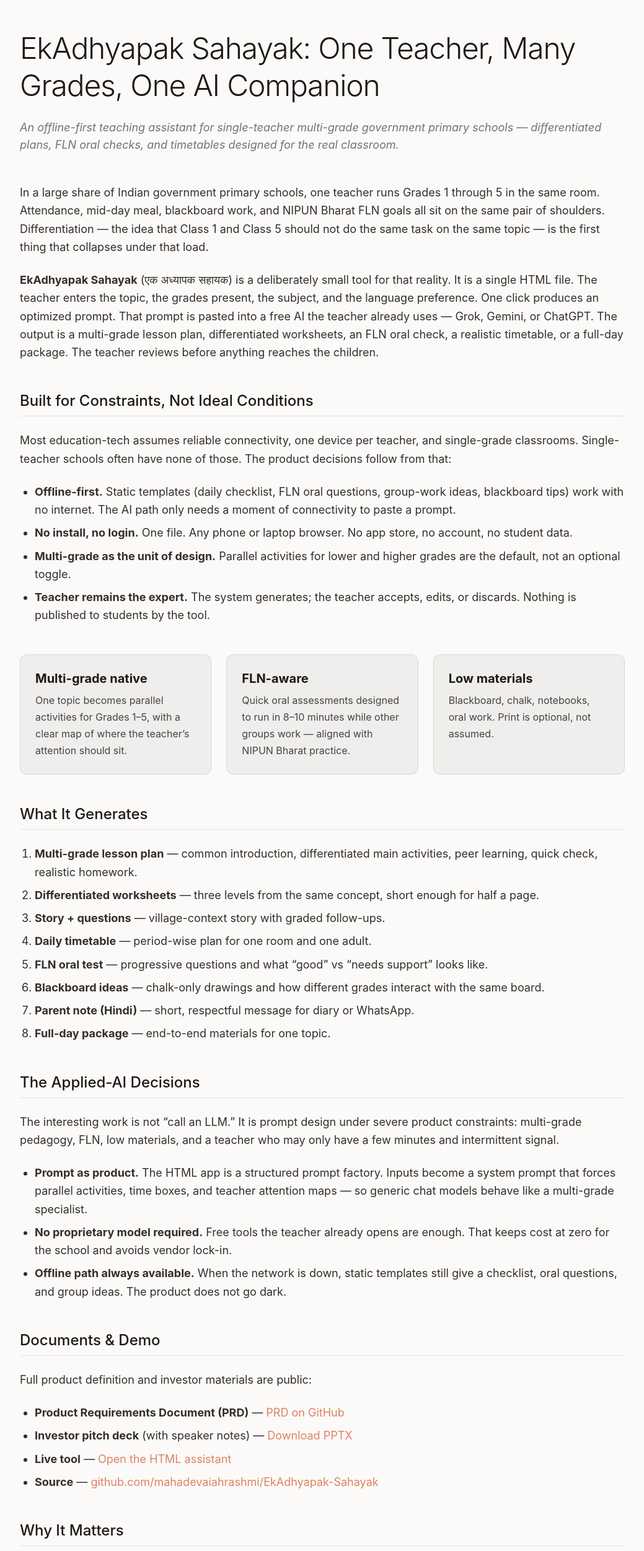
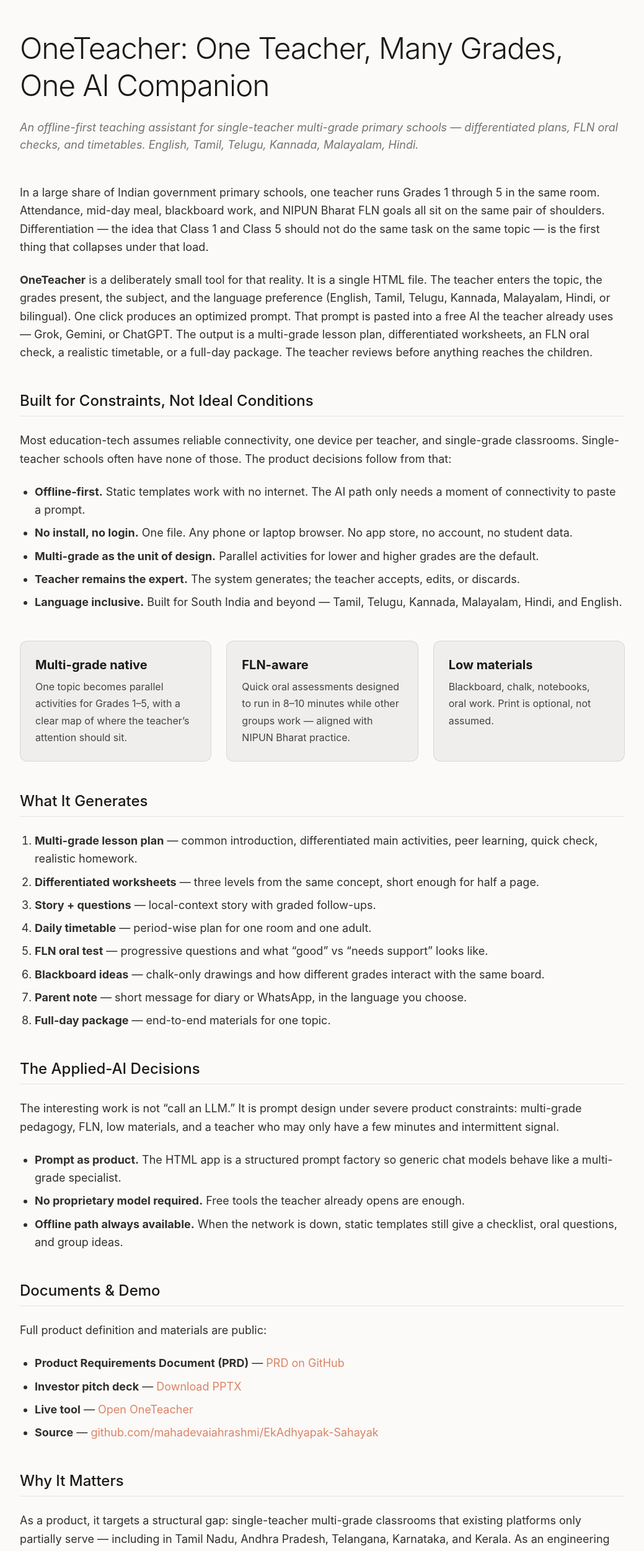
Before and after one commit to mahadevaiahrashmi/mahadevaiahrashmi.github.io, a React (Vite) app: page /blog/ekadhyapak-sahayak in a window 1280 px wide. Shown: the part 234-2737 px from the top of the page at 62% size, without its empty margins (120-1159 px from the left). Built offline with nearby package versions, Linux system fonts and the light colour scheme.

Commit message:
Rename case study to OneTeacher

```diff
--- a/src/blog/posts/ekadhyapak-sahayak.tsx
+++ b/src/blog/posts/ekadhyapak-sahayak.tsx
@@ -1,4 +1,4 @@
-// agent-notes: { ctx: "EkAdhyapak Sahayak project case-study blog post", deps: ["../../components/blog-prose"], state: active, last: "2026-09-20", key: ["case study; multi-grade FLN offline AI for single-teacher schools"] }
+// agent-notes: { ctx: "OneTeacher project case-study blog post", deps: ["../../components/blog-prose"], state: active, last: "2026-09-20", key: ["case study; multi-grade FLN offline AI for single-teacher schools"] }
 /**
  * @license
  * SPDX-License-Identifier: Apache-2.0
@@ -6,15 +6,15 @@
 
 import { PostH2, PostP, PostUL, PostOL } from "../../components/blog-prose";
 
-export default function EkAdhyapakSahayakPost() {
+export default function OneTeacherPost() {
   return (
     <>
       <h1 className="text-4xl md:text-5xl font-serif font-light tracking-tight mb-6 leading-tight">
-        EkAdhyapak Sahayak: One Teacher, Many Grades, One AI Companion
+        OneTeacher: One Teacher, Many Grades, One AI Companion
       </h1>
 
       <p className="text-lg font-serif italic opacity-60 mb-12">
-        An offline-first teaching assistant for single-teacher multi-grade government primary schools — differentiated plans, FLN oral checks, and timetables designed for the real classroom.
+        An offline-first teaching assistant for single-teacher multi-grade primary schools — differentiated plans, FLN oral checks, and timetables. English, Tamil, Telugu, Kannada, Malayalam, Hindi.
       </p>
 
       <PostP>
@@ -22,7 +22,7 @@
       </PostP>
 
       <PostP>
-        <strong>EkAdhyapak Sahayak</strong> (एक अध्यापक सहायक) is a deliberately small tool for that reality. It is a single HTML file. The teacher enters the topic, the grades present, the subject, and the language preference. One click produces an optimized prompt. That prompt is pasted into a free AI the teacher already uses — Grok, Gemini, or ChatGPT. The output is a multi-grade lesson plan, differentiated worksheets, an FLN oral check, a realistic timetable, or a full-day package. The teacher reviews before anything reaches the children.
+        <strong>OneTeacher</strong> is a deliberately small tool for that reality. It is a single HTML file. The teacher enters the topic, the grades present, the subject, and the language preference (English, Tamil, Telugu, Kannada, Malayalam, Hindi, or bilingual). One click produces an optimized prompt. That prompt is pasted into a free AI the teacher already uses — Grok, Gemini, or ChatGPT. The output is a multi-grade lesson plan, differentiated worksheets, an FLN oral check, a realistic timetable, or a full-day package. The teacher reviews before anything reaches the children.
       </PostP>
 
       <PostH2>Built for Constraints, Not Ideal Conditions</PostH2>
@@ -32,10 +32,11 @@
       </PostP>
 
       <PostUL>
-        <li><strong>Offline-first.</strong> Static templates (daily checklist, FLN oral questions, group-work ideas, blackboard tips) work with no internet. The AI path only needs a moment of connectivity to paste a prompt.</li>
+        <li><strong>Offline-first.</strong> Static templates work with no internet. The AI path only needs a moment of connectivity to paste a prompt.</li>
         <li><strong>No install, no login.</strong> One file. Any phone or laptop browser. No app store, no account, no student data.</li>
-        <li><strong>Multi-grade as the unit of design.</strong> Parallel activities for lower and higher grades are the default, not an optional toggle.</li>
-        <li><strong>Teacher remains the expert.</strong> The system generates; the teacher accepts, edits, or discards. Nothing is published to students by the tool.</li>
+        <li><strong>Multi-grade as the unit of design.</strong> Parallel activities for lower and higher grades are the default.</li>
+        <li><strong>Teacher remains the expert.</strong> The system generates; the teacher accepts, edits, or discards.</li>
+        <li><strong>Language inclusive.</strong> Built for South India and beyond — Tamil, Telugu, Kannada, Malayalam, Hindi, and English.</li>
       </PostUL>
 
       <div className="grid md:grid-cols-3 gap-6 my-12">
@@ -58,11 +59,11 @@
       <PostOL>
         <li><strong>Multi-grade lesson plan</strong> — common introduction, differentiated main activities, peer learning, quick check, realistic homework.</li>
         <li><strong>Differentiated worksheets</strong> — three levels from the same concept, short enough for half a page.</li>
-        <li><strong>Story + questions</strong> — village-context story with graded follow-ups.</li>
+        <li><strong>Story + questions</strong> — local-context story with graded follow-ups.</li>
         <li><strong>Daily timetable</strong> — period-wise plan for one room and one adult.</li>
         <li><strong>FLN oral test</strong> — progressive questions and what “good” vs “needs support” looks like.</li>
         <li><strong>Blackboard ideas</strong> — chalk-only drawings and how different grades interact with the same board.</li>
-        <li><strong>Parent note (Hindi)</strong> — short, respectful message for diary or WhatsApp.</li>
+        <li><strong>Parent note</strong> — short message for diary or WhatsApp, in the language you choose.</li>
         <li><strong>Full-day package</strong> — end-to-end materials for one topic.</li>
       </PostOL>
 
@@ -73,59 +74,39 @@
       </PostP>
 
       <PostUL>
-        <li><strong>Prompt as product.</strong> The HTML app is a structured prompt factory. Inputs become a system prompt that forces parallel activities, time boxes, and teacher attention maps — so generic chat models behave like a multi-grade specialist.</li>
-        <li><strong>No proprietary model required.</strong> Free tools the teacher already opens are enough. That keeps cost at zero for the school and avoids vendor lock-in.</li>
-        <li><strong>Offline path always available.</strong> When the network is down, static templates still give a checklist, oral questions, and group ideas. The product does not go dark.</li>
+        <li><strong>Prompt as product.</strong> The HTML app is a structured prompt factory so generic chat models behave like a multi-grade specialist.</li>
+        <li><strong>No proprietary model required.</strong> Free tools the teacher already opens are enough.</li>
+        <li><strong>Offline path always available.</strong> When the network is down, static templates still give a checklist, oral questions, and group ideas.</li>
       </PostUL>
 
       <PostH2>Documents & Demo</PostH2>
 
       <PostP>
-        Full product definition and investor materials are public:
+        Full product definition and materials are public:
       </PostP>
 
       <PostUL>
         <li>
           <strong>Product Requirements Document (PRD)</strong> —{" "}
-          <a
-            href="https://github.com/mahadevaiahrashmi/EkAdhyapak-Sahayak/blob/main/PRD.md"
-            target="_blank"
-            rel="noopener noreferrer"
-            className="text-anthropic-accent hover:underline"
-          >
+          <a href="https://github.com/mahadevaiahrashmi/EkAdhyapak-Sahayak/blob/main/PRD.md" target="_blank" rel="noopener noreferrer" className="text-anthropic-accent hover:underline">
             PRD on GitHub
           </a>
         </li>
         <li>
-          <strong>Investor pitch deck</strong> (with speaker notes) —{" "}
-          <a
-            href="https://github.com/mahadevaiahrashmi/EkAdhyapak-Sahayak/raw/main/EkAdhyapak_Sahayak_Investor_Pitch.pptx"
-            target="_blank"
-            rel="noopener noreferrer"
-            className="text-anthropic-accent hover:underline"
-          >
+          <strong>Investor pitch deck</strong> —{" "}
+          <a href="https://github.com/mahadevaiahrashmi/EkAdhyapak-Sahayak/raw/main/EkAdhyapak_Sahayak_Investor_Pitch.pptx" target="_blank" rel="noopener noreferrer" className="text-anthropic-accent hover:underline">
             Download PPTX
           </a>
         </li>
         <li>
           <strong>Live tool</strong> —{" "}
-          <a
-            href="https://cdn.jsdelivr.net/gh/mahadevaiahrashmi/EkAdhyapak-Sahayak@main/EkAdhyapak_Sahayak.html"
-            target="_blank"
-            rel="noopener noreferrer"
-            className="text-anthropic-accent hover:underline"
-          >
-            Open the HTML assistant
+          <a href="https://cdn.jsdelivr.net/gh/mahadevaiahrashmi/EkAdhyapak-Sahayak@main/index.html" target="_blank" rel="noopener noreferrer" className="text-anthropic-accent hover:underline">
+            Open OneTeacher
           </a>
         </li>
         <li>
           <strong>Source</strong> —{" "}
-          <a
-            href="https://github.com/mahadevaiahrashmi/EkAdhyapak-Sahayak"
-            target="_blank"
-            rel="noopener noreferrer"
-            className="text-anthropic-accent hover:underline"
-          >
+          <a href="https://github.com/mahadevaiahrashmi/EkAdhyapak-Sahayak" target="_blank" rel="noopener noreferrer" className="text-anthropic-accent hover:underline">
             github.com/mahadevaiahrashmi/EkAdhyapak-Sahayak
           </a>
         </li>
@@ -134,7 +115,7 @@
       <PostH2>Why It Matters</PostH2>
 
       <PostP>
-        As a product, it targets a structural gap: single-teacher multi-grade classrooms that existing platforms only partially serve. As an engineering artifact, it is a case study in constraint-driven AI product design — offline-first delivery, prompt engineering as the core product surface, and an explicit refusal to invent a student-facing stack that schools cannot support. Built as one HTML file so a teacher can open it on a shared phone and start preparing the next period.
+        As a product, it targets a structural gap: single-teacher multi-grade classrooms that existing platforms only partially serve — including in Tamil Nadu, Andhra Pradesh, Telangana, Karnataka, and Kerala. As an engineering artifact, it is a case study in constraint-driven AI product design: offline-first delivery, prompt engineering as the core product surface, and an explicit refusal to invent a student-facing stack that schools cannot support.
       </PostP>
     </>
   );
```
